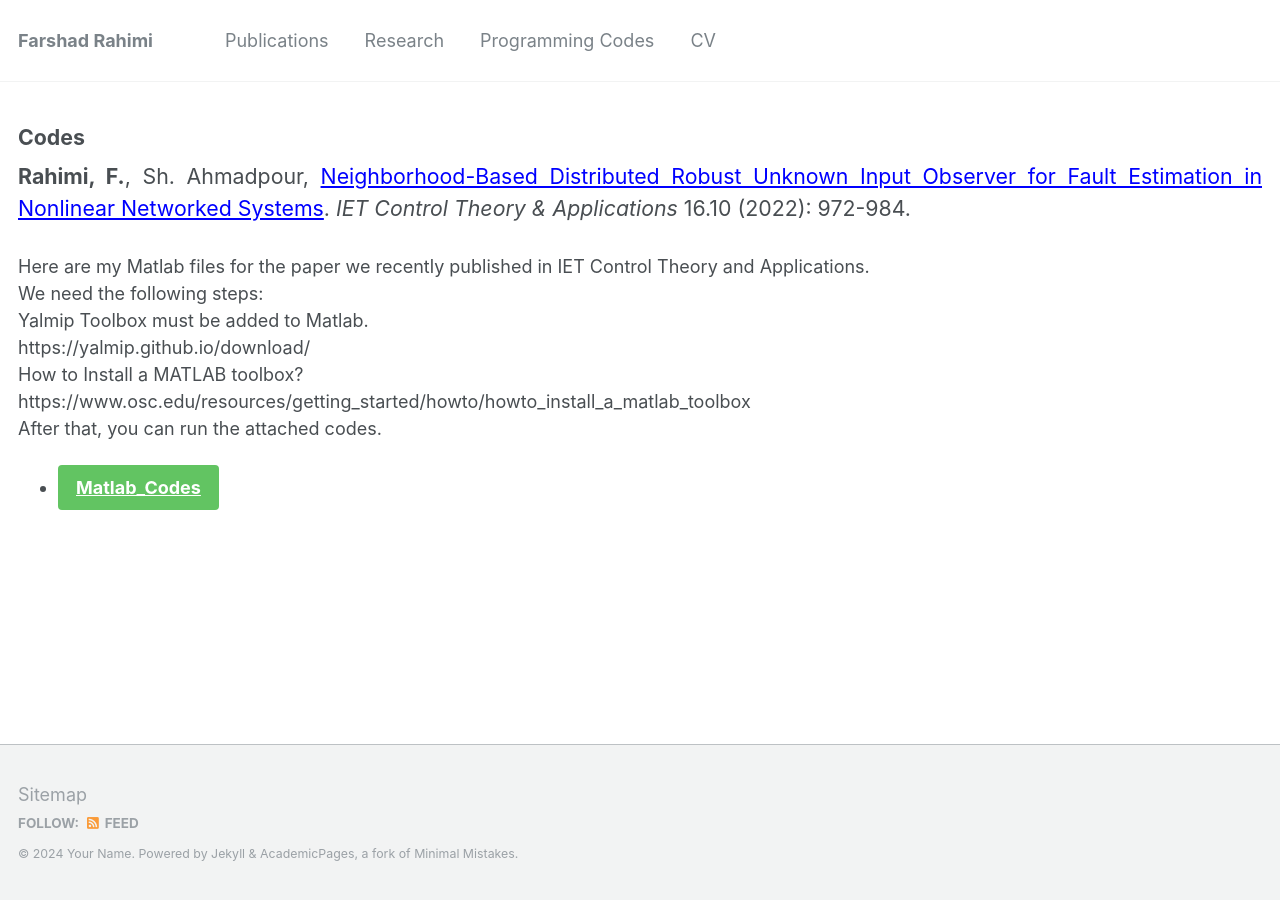
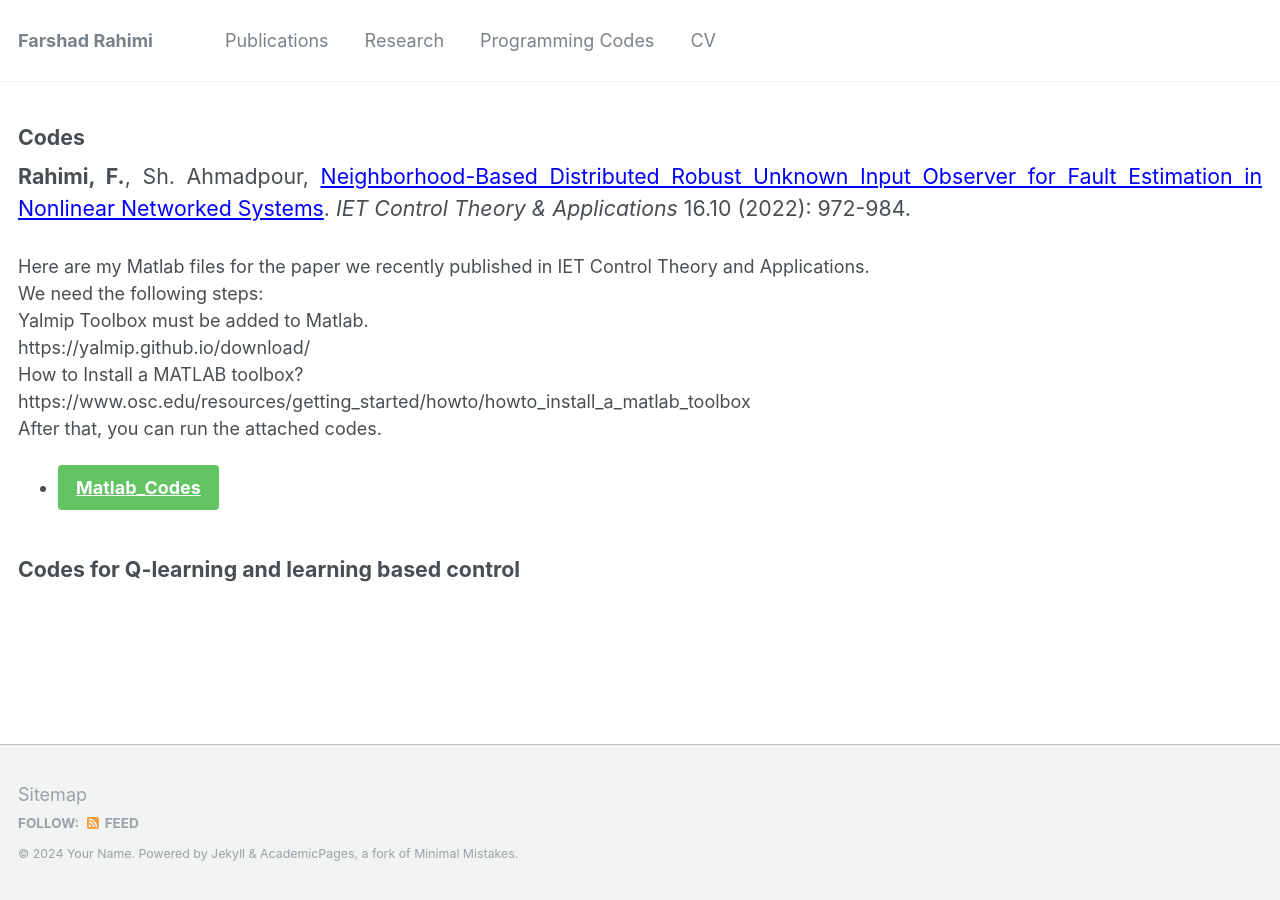
Before and after one commit to Farshad-Rahimi/FarshadRahimi, a Jekyll site: the page built from _teaching/2015-spring-teaching-2.md, in a window 1280 px wide. Built offline with Jekyll 4.4.1, drawn with Linux system fonts in a browser that asks for light colours.

Commit message:
Update 2015-spring-teaching-2.md

```diff
--- a/_teaching/2015-spring-teaching-2.md
+++ b/_teaching/2015-spring-teaching-2.md
@@ -22,3 +22,6 @@ How to Install a MATLAB toolbox?\\
 https://www.osc.edu/resources/getting_started/howto/howto_install_a_matlab_toolbox\\
 After that, you can run the attached codes.
 - [Matlab_Codes](https://farshad-rahimi.github.io/FarshadRahimi/files/CodeprogrammingMatlab_example2_2.rar){: .btn .btn--success .btn--large}
+
+{: .text-justify style="font-size: 16pt" reversed="reversed"}
+#### Codes for Q-learning and learning based control
```
